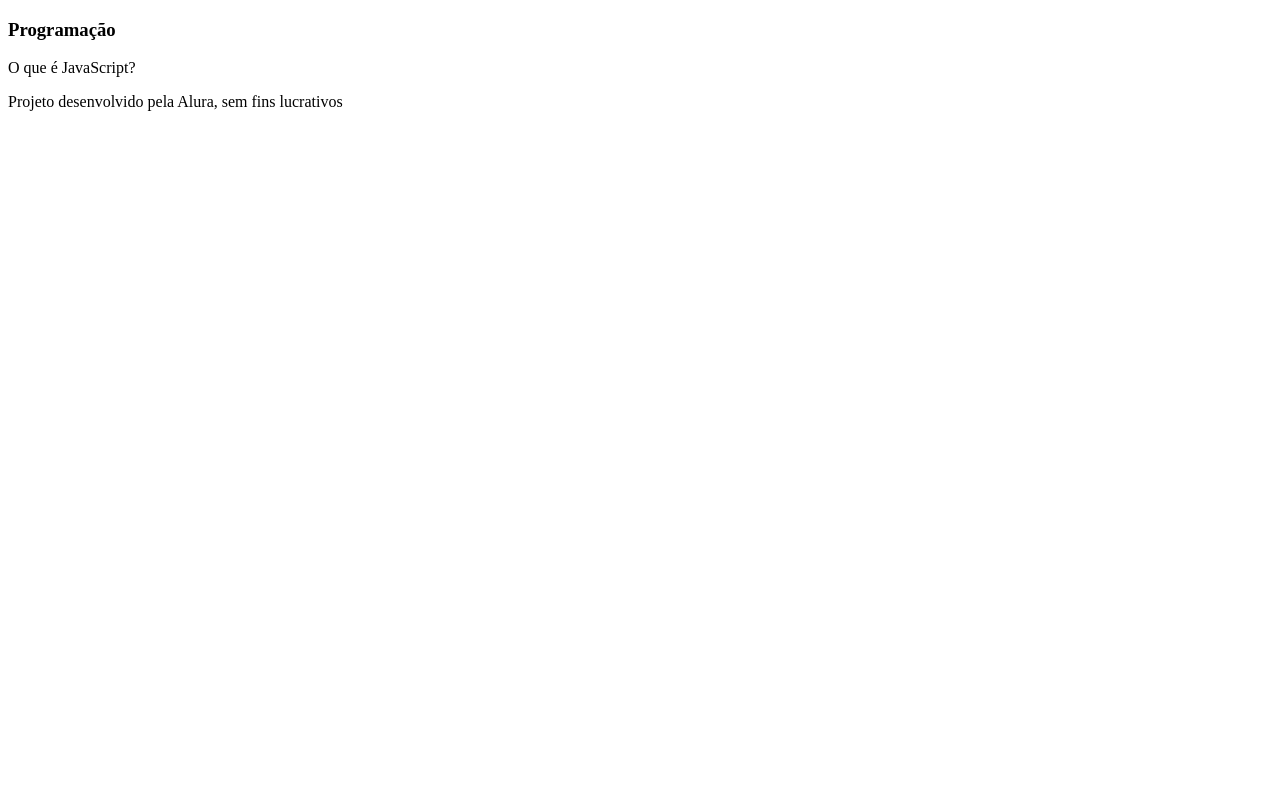
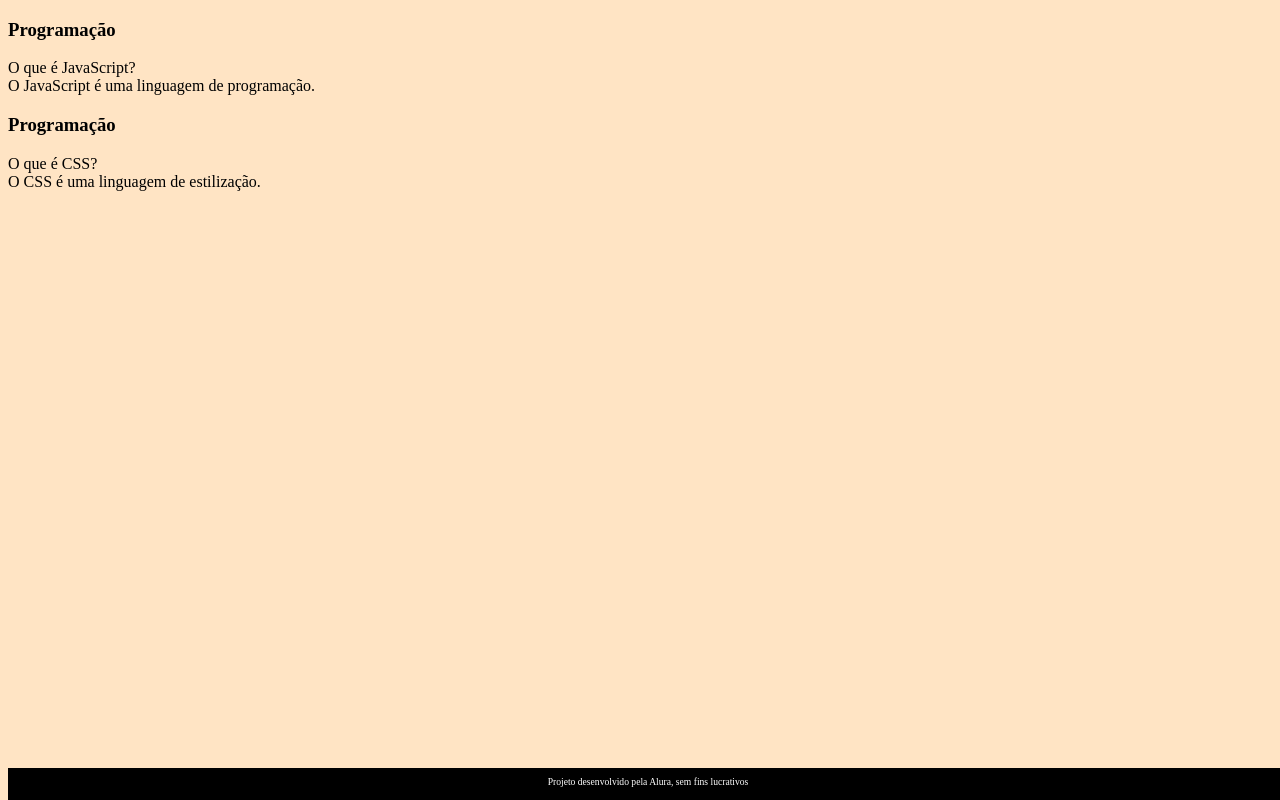
Before and after one commit to mahdoj6/Flashcards, a plain HTML site: page index.html in a window 1280 px wide. Drawn offline with Linux system fonts and the light colour scheme; files that its build step writes are made by us from their sources.

Commit message:
Add files via upload

```diff
--- a/index.html
+++ b/index.html
@@ -2,8 +2,8 @@
 <html lang="pt-br">
 <head>
     <meta charset="UTF-8">
-    <meta http-equiv="X-UA-Compatible" content="IE=edge">
     <meta name="viewport" content="width=device-width, initial-scale=1.0">
+    <link rel="stylesheet" href="assets/style.css">
     <title>Flashcard</title>
 </head>
 <body>
@@ -15,6 +15,20 @@
               <div class="cartao__conteudo__pergunta">
                 O que é JavaScript?
               </div>
+              <div class="cartao__conteudo__resposta">
+                O JavaScript é uma linguagem de programação.
+              </div>
+            </div>
+          </article>
+          <article class="cartao">
+            <div class="cartao__conteudo">
+              <h3>Programação</h3>
+              <div class="cartao__conteudo__pergunta">
+                O que é CSS?
+              </div>
+              <div class="cartao__conteudo__resposta">
+                O CSS é uma linguagem de estilização.
+              </div>
             </div>
           </article>
        </section>
--- /dev/null
+++ b/style.css
@@ -0,0 +1,19 @@
+body {
+    background-color: bisque;
+    font-family: Bai Jamjuree;
+}
+
+footer {
+    background-color: black;
+    color: white;
+    position: fixed;
+    bottom: 0;
+    width: 100%;
+    height: 2rem;
+}
+
+footer p {
+    text-align: center;
+    font-size: 0.6rem;
+    margin-top: 0.5rem;
+}
```
